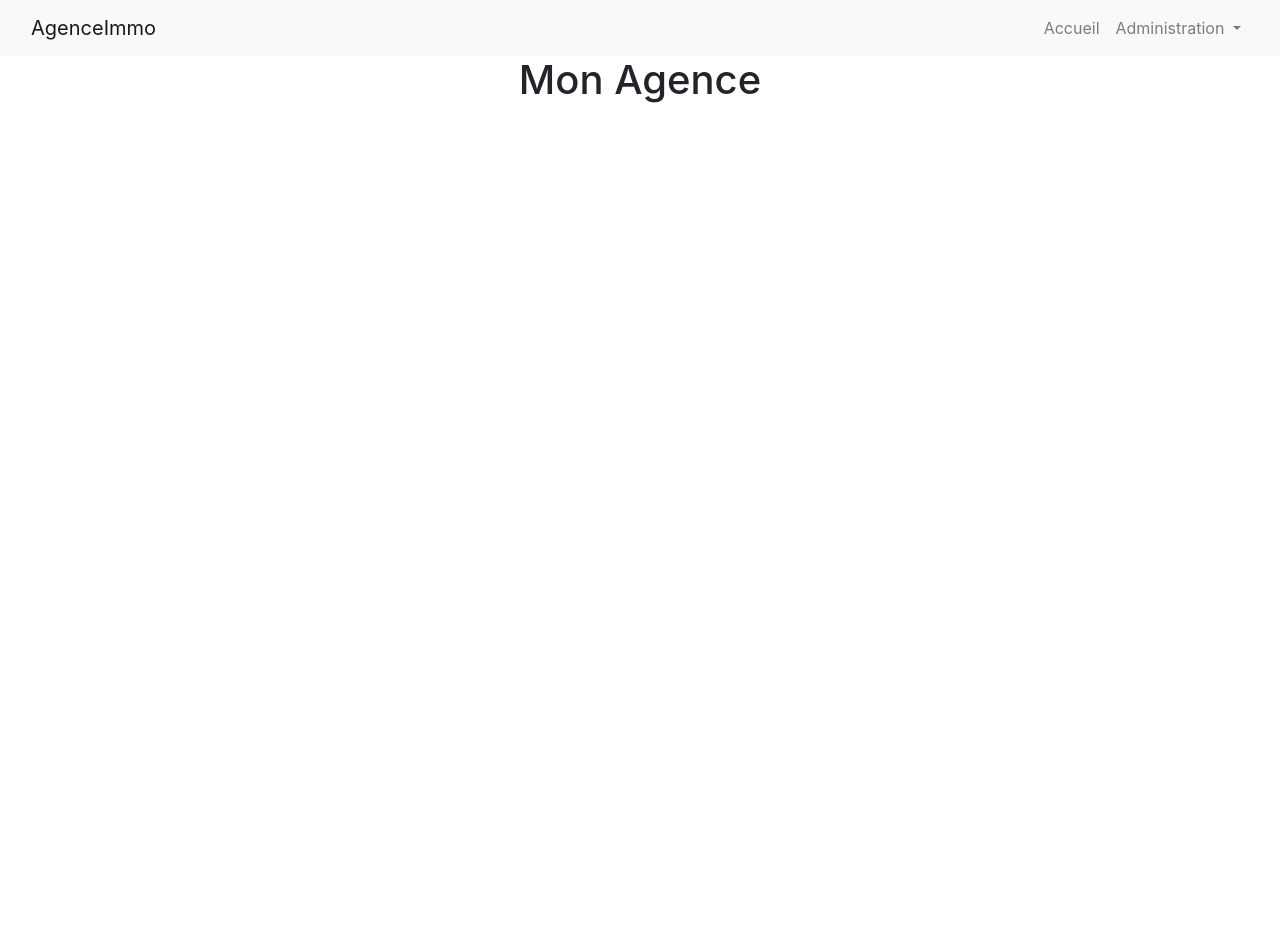
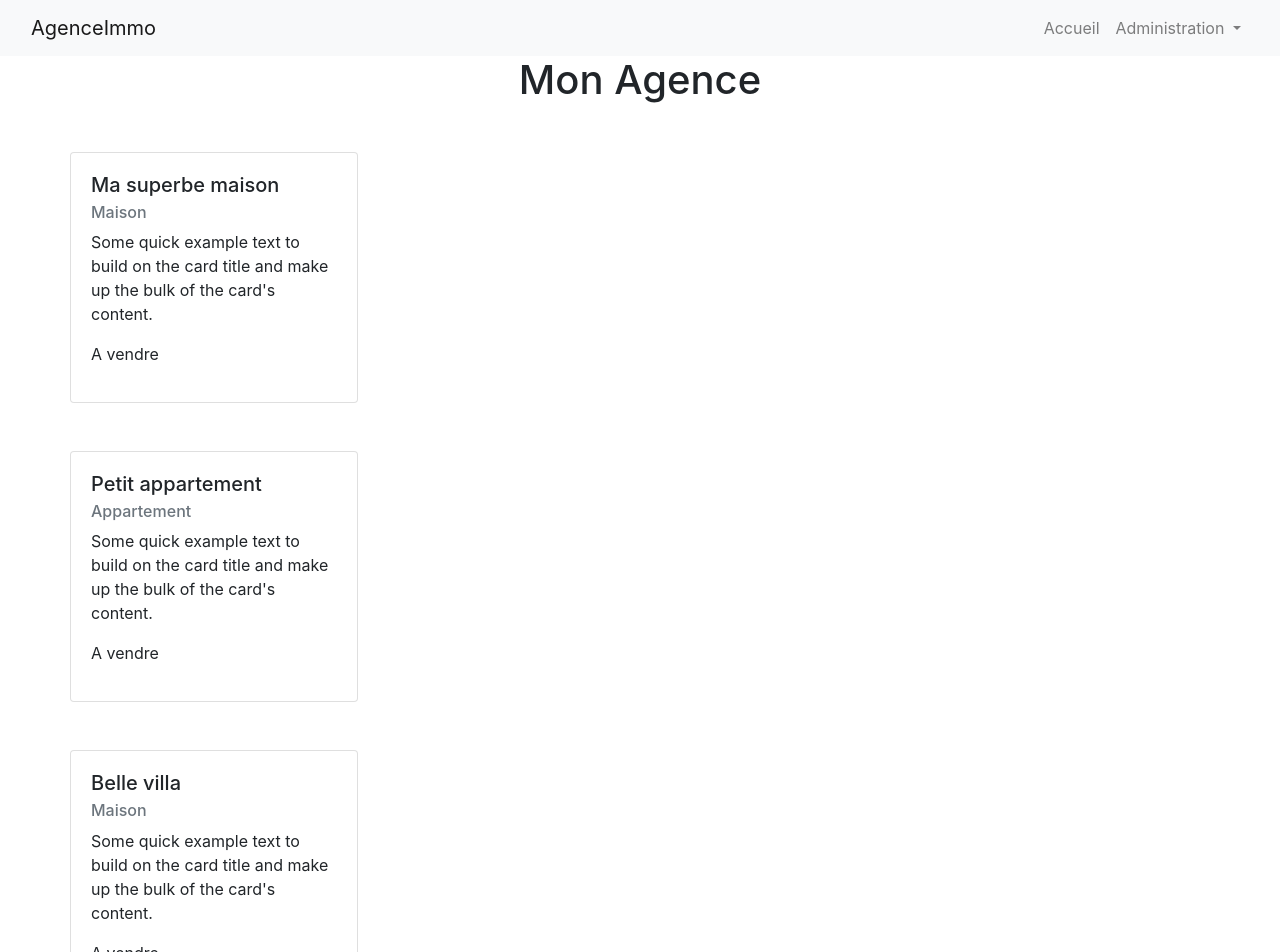
Before and after one commit to rpalvair/angular-formation, an Angular app in the folder monAgence/: page / in a window 1280 px wide. Shown: the top 952 px of the page. Before the commit the page ends 800 px from the top, so only its background shows below. Built offline with nearby package versions, Linux system fonts and the light colour scheme.

Commit message:
feat : Add some static items

```diff
--- a/monAgence/src/app/app.component.html
+++ b/monAgence/src/app/app.component.html
@@ -1,2 +1,34 @@
 <app-header></app-header>
 <h1 class="text-center">{{title}}</h1>
+<div class="container">
+  <div class="row mt-5">
+    <div class="card" style="width: 18rem;">
+      <div class="card-body">
+        <h5 class="card-title">Ma superbe maison</h5>
+        <h6 class="card-subtitle mb-2 text-muted">Maison</h6>
+        <p class="card-text">Some quick example text to build on the card title and make up the bulk of the card's content.</p>
+        <p>A vendre</p>
+      </div>
+    </div>
+  </div>
+  <div class="row mt-5">
+    <div class="card" style="width: 18rem;">
+      <div class="card-body">
+        <h5 class="card-title">Petit appartement</h5>
+        <h6 class="card-subtitle mb-2 text-muted">Appartement</h6>
+        <p class="card-text">Some quick example text to build on the card title and make up the bulk of the card's content.</p>
+        <p>A vendre</p>
+      </div>
+    </div>
+  </div>
+  <div class="row mt-5">
+    <div class="card" style="width: 18rem;">
+      <div class="card-body">
+        <h5 class="card-title">Belle villa</h5>
+        <h6 class="card-subtitle mb-2 text-muted">Maison</h6>
+        <p class="card-text">Some quick example text to build on the card title and make up the bulk of the card's content.</p>
+        <p>A vendre</p>
+      </div>
+    </div>
+  </div>
+</div>
```
